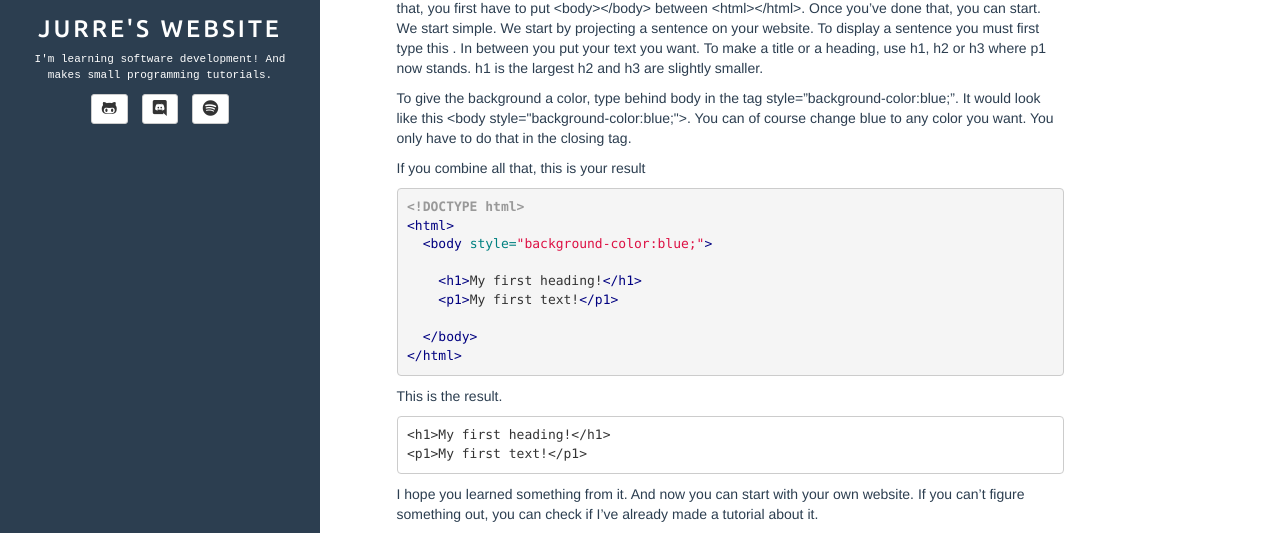
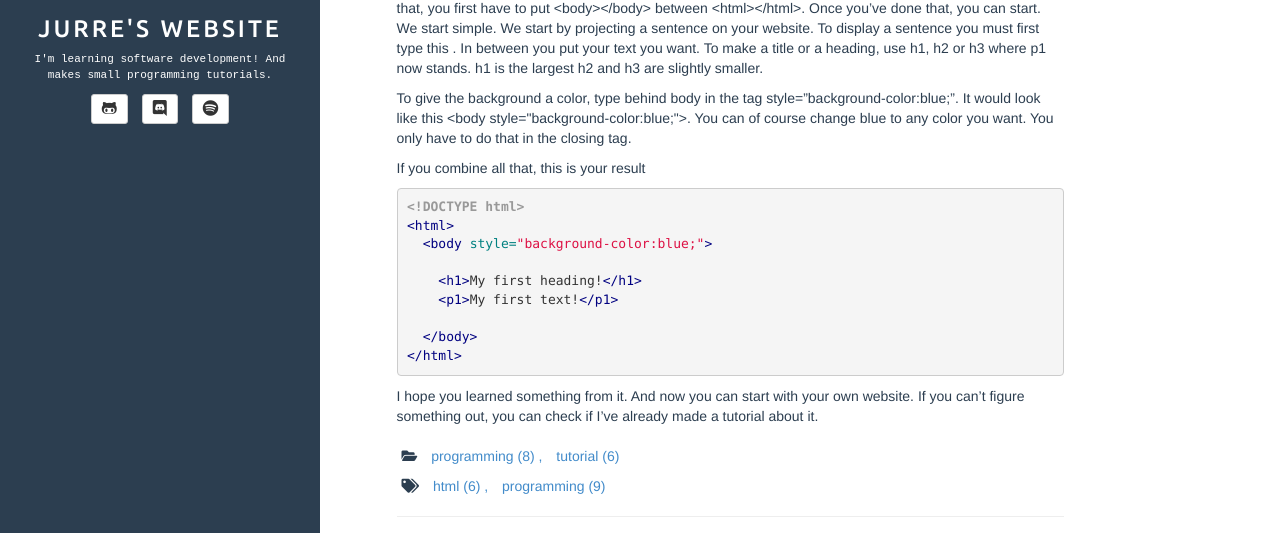
Before and after one commit to dbtek/dbyll, a Jekyll site: the page built from _posts/2021-07-08-The-basics-of-html.md, in a window 1280 px wide and 1316 px high, cut to the strip 282-815 px from the top of the window. Built offline with Jekyll 4.4.1, drawn with Linux system fonts in a browser that asks for light colours.

Commit message:
Update 2021-07-08-The-basics-of-html.md

```diff
--- a/_posts/2021-07-08-The-basics-of-html.md
+++ b/_posts/2021-07-08-The-basics-of-html.md
@@ -37,9 +37,4 @@
 </html>
 {% endhighlight %}
 
-This is the result.
-
-    <h1>My first heading!</h1>
-    <p1>My first text!</p1>
-
 I hope you learned something from it. And now you can start with your own website. If you can't figure something out, you can check if I've already made a tutorial about it.
```
